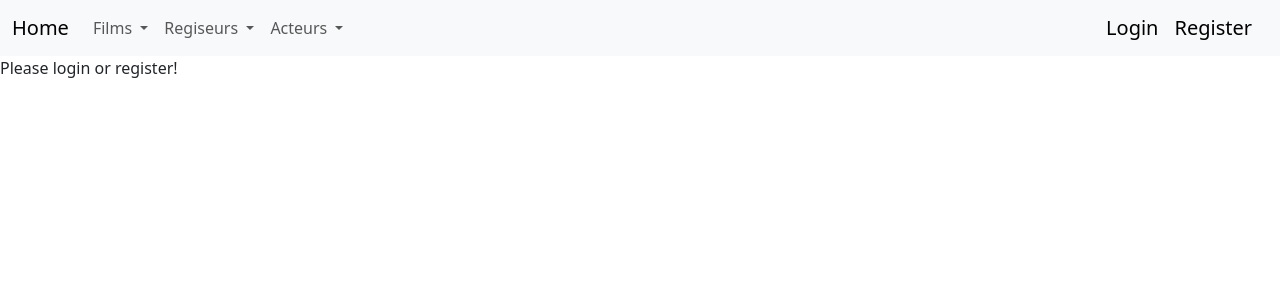
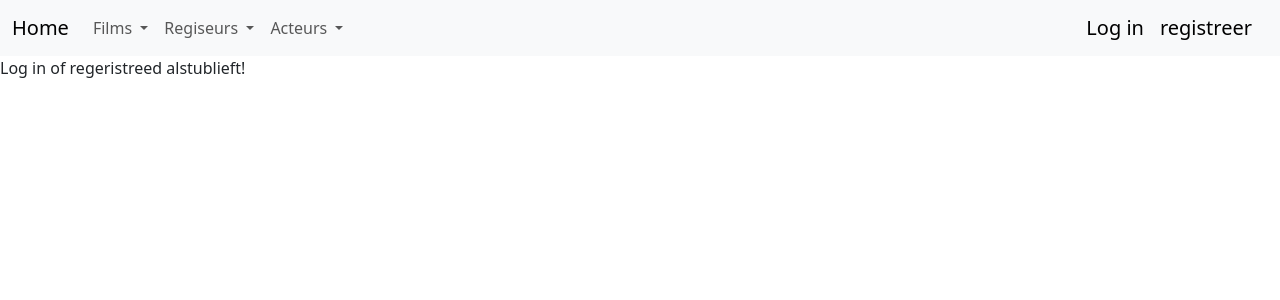
Before and after one commit to roosdennis/Webtech, a Flask app: page / in a window 1280 px wide. Shown: the top 300 px of the page. Run offline with Flask 2, Linux system fonts and the light colour scheme.

Commit message:
Changed visible parts to Dutch language (several HTML files)

```diff
--- a/FilmFan/myproject/templates/base.html
+++ b/FilmFan/myproject/templates/base.html
@@ -64,10 +64,10 @@
 </li>
            </ul>
            {% if current_user.is_authenticated %}
-           <a class="navbar-brand" href="{{ url_for('logout') }}">Logout</a>
+           <a class="navbar-brand" href="{{ url_for('logout') }}">Log uit</a>
            {% else %}
-           <a class="navbar-brand" href="{{ url_for('login') }}">Login</a>
-           <a class="navbar-brand" href="{{ url_for('register') }}">Register</a>
+           <a class="navbar-brand" href="{{ url_for('login') }}">Log in</a>
+           <a class="navbar-brand" href="{{ url_for('register') }}">registreer</a>
            {% endif %}
         </div>
       </div>
--- a/FilmFan/myproject/templates/home.html
+++ b/FilmFan/myproject/templates/home.html
@@ -4,7 +4,7 @@
   {% if current_user.is_authenticated %}
     <p>Hi {{ current_user.username }}!</p>
   {% else %}
-    <p>Please login or register!</p>
+    <p>Log in of regeristreed alstublieft!</p>
   {% endif %}
 </div>
 
--- a/FilmFan/myproject/templates/welcome_user.html
+++ b/FilmFan/myproject/templates/welcome_user.html
@@ -1,6 +1,6 @@
 {% extends "base.html" %}
 {% block content %}
 <div class="jumbotron">
-  <p>Congrats! You are logged in!</p>
+  <p>U bennt in gelogd!</p>
 </div>
 {% endblock %}
```
